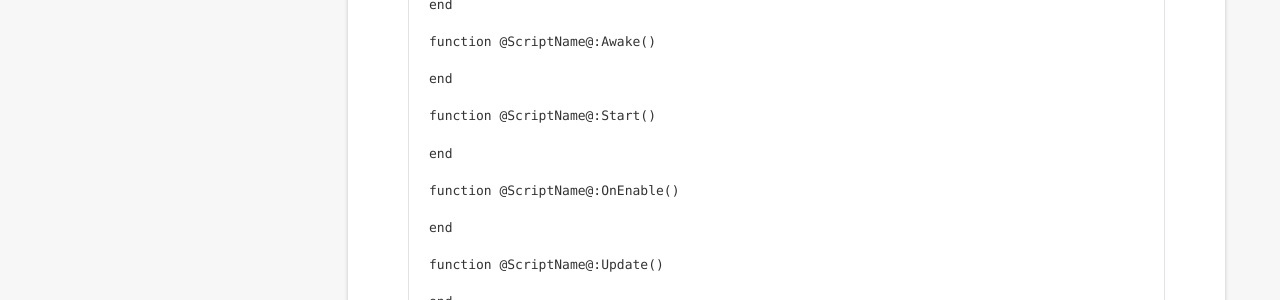
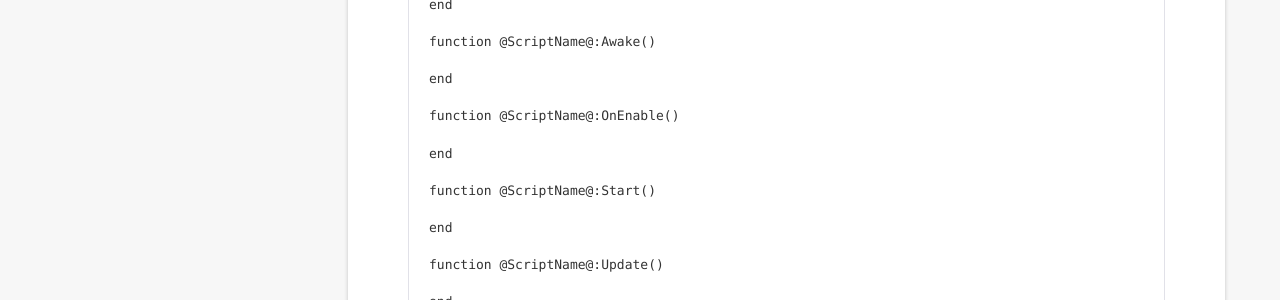
Before and after one commit to yiyuan1130/yiyuan1130.github.io, a Jekyll site: the page built from _posts/2019-05-17-Editor Create Lua Script.md, in a window 1280 px wide and 1400 px high, scrolled down 1177 px. Shown: the part 571-871 px from the top of the window. Built offline with Jekyll 4.4.1, drawn with Linux system fonts in a browser that asks for light colours; nearby versions of some CDN libraries; a script that is not in the unit is left out; comment, search, counter and statistics services are not loaded; some of the changed text lies outside the part shown.

Commit message:
change lua tmpelate

```diff
--- a/_posts/2019-05-17-Editor Create Lua Script.md
+++ b/_posts/2019-05-17-Editor Create Lua Script.md
@@ -78,11 +78,11 @@ function @ScriptName@:Awake()
 
 end
 
-function @ScriptName@:Start()
+function @ScriptName@:OnEnable()
 
 end
 
-function @ScriptName@:OnEnable()
+function @ScriptName@:Start()
 
 end
 
```
